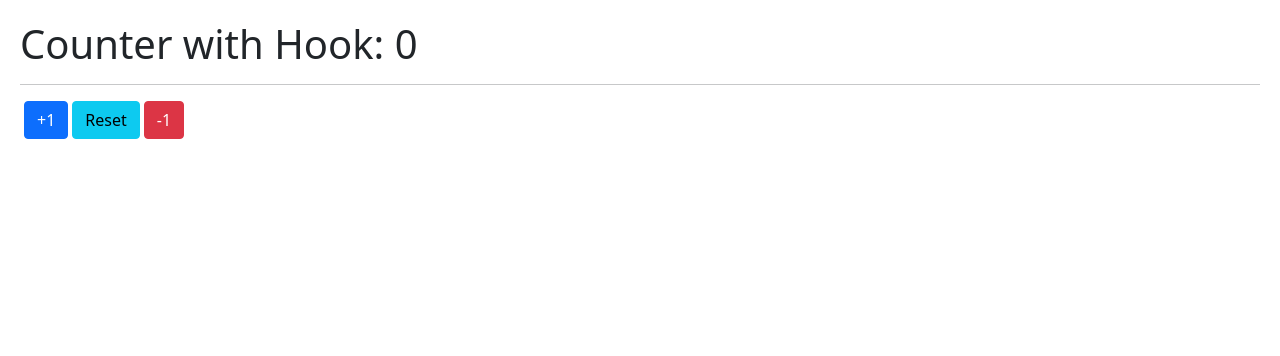
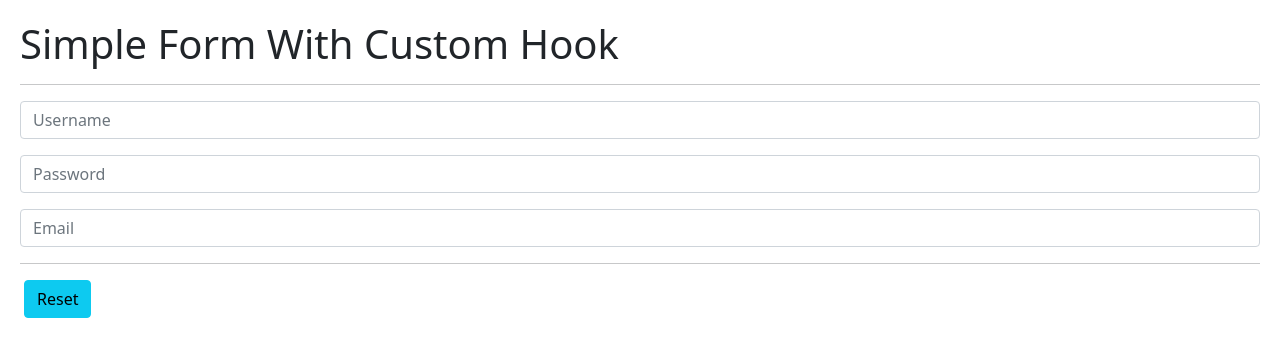
Before and after one commit to frangeryanez/hook-app, a React (Vite) app: page / in a window 1280 px wide. Shown: the top 356 px of the page. Built offline with nearby package versions, Linux system fonts and the light colour scheme.

Commit message:
Form with custom hook

```diff
--- /dev/null
+++ b/src/hooks/useForm.js
@@ -0,0 +1,17 @@
+import { useState } from 'react';
+
+export const useForm = (initialForm={}) => {
+  const [formState, setFormState] = useState(initialForm);
+
+  const onInputChange = ({ target }) => {
+    const { name , value } = target;
+    setFormState({
+      ...formState,
+      [name]: value
+    });
+  };
+
+  const onResetForm = () => setFormState(initialForm);
+
+  return { ...formState, onInputChange, onResetForm };
+};
--- a/src/main.jsx
+++ b/src/main.jsx
@@ -2,12 +2,14 @@ import React from 'react';
 import ReactDOM from 'react-dom/client';
 // import { HooksApp } from './HooksApp';
 // import { CounterApp } from './useState/CounterApp';
-import { CounterWithCustomHook } from './useState/CounterWithCustomHook';
+// import { CounterWithCustomHook } from './useState/CounterWithCustomHook';
+// import { SimpleForm } from './useEffect/SimpleForm';
+import { FormWithCustomHook } from './useEffect/FormWithCustomHook';
 import 'bootstrap/dist/css/bootstrap.min.css';
 import './index.css';
 
 ReactDOM.createRoot(document.getElementById('root')).render(
   <React.StrictMode>
-    <CounterWithCustomHook />
+    <FormWithCustomHook />
   </React.StrictMode>
 );
--- /dev/null
+++ b/src/useEffect/FormWithCustomHook.jsx
@@ -0,0 +1,60 @@
+import { useEffect } from 'react';
+import { Button, Form } from 'react-bootstrap';
+import { useForm } from '../hooks/useForm';
+
+export const FormWithCustomHook = () => {
+  const {
+    username,
+    password,
+    email,
+    onInputChange,
+    onResetForm
+  } = useForm({
+    username: '',
+    password: '',
+    email: ''
+  });
+
+  useEffect(() => {
+    //console.log('useEffect called with email!')
+  }, [email]);
+
+  return (
+    <>
+      <h1>Simple Form With Custom Hook</h1>
+      <hr />
+      <Form.Control
+        type="text"
+        placeholder="Username"
+        name="username"
+        className="mb-3"
+        value={ username }
+        onChange={ onInputChange }
+      />
+      <Form.Control
+        type="password"
+        placeholder="Password"
+        name="password"
+        className="mb-3"
+        value={ password }
+        onChange={ onInputChange }
+      />
+      <Form.Control
+        type="email"
+        placeholder="Email"
+        name="email"
+        className="mb-3"
+        value={ email }
+        onChange={ onInputChange }
+      />
+      <hr />
+      <Button
+        className="ms-1"
+        variant="info"
+        onClick={ onResetForm }
+      >
+        Reset
+      </Button>
+    </>
+  );
+};
--- /dev/null
+++ b/src/useEffect/SimpleForm.jsx
@@ -0,0 +1,56 @@
+import { useEffect, useState } from 'react';
+import { Form } from 'react-bootstrap';
+import { Message } from './Message';
+
+export const SimpleForm = () => {
+  const [formState, setFormState] = useState({
+    username: 'user',
+    email: 'user@gmail.com'
+  });
+
+  const { username, email } = formState;
+
+  const onInputChange = ({ target }) => {
+    const { name , value } = target;
+    setFormState({
+      ...formState,
+      [name]: value
+    });
+  };
+
+  useEffect(() => {
+    //console.log('useEffect called with formState!')
+  }, [formState]);
+
+  useEffect(() => {
+    //console.log('useEffect called with email!')
+  }, [email]);
+
+  return (
+    <>
+      <h1>Simple Form</h1>
+      <hr />
+
+      <Form.Control
+        type="text"
+        placeholder="Username"
+        name="username"
+        className="mb-3"
+        value={ username }
+        onChange={ onInputChange }
+      />
+      <Form.Control
+        type="email"
+        placeholder="Email"
+        name="email"
+        className="mb-3"
+        value={ email }
+        onChange={ onInputChange }
+      />
+
+      {(username === 'user2') && (
+        <Message />
+      )}
+    </>
+  );
+};
```
Also changed, not shown: src/useEffect/Message.jsx (added, +23 -0 lines).
